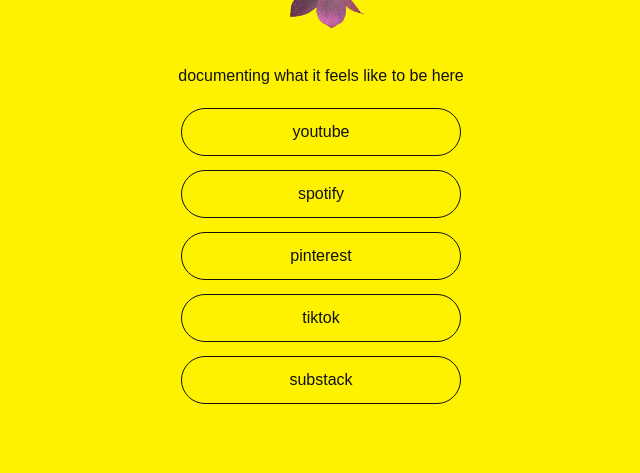
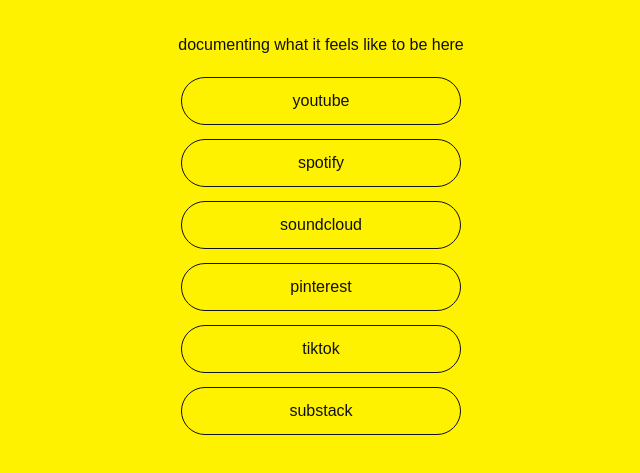
Before and after one commit to tatianaemily/tatis, a plain HTML site: page index.html in a window 1280 px wide. Shown: the part 271-744 px from the top of the page, without its empty margins (319-959 px from the left). Drawn offline with Linux system fonts and the light colour scheme.

Commit message:
Update index.html

```diff
--- a/index.html
+++ b/index.html
@@ -23,6 +23,8 @@
 
 <a href="https://open.spotify.com/user/d3qvvequ4fw3ftjyv4gkjp9d8?si=6ff88963d8504621" target="_blank">spotify</a>
 
+<a href="https://on.soundcloud.com/Dl78sR3UOoV2ROWiSC" target="_blank">soundcloud</a>
+
 <a href="https://pin.it/3keAfTQPG" target="_blank">pinterest</a>
 
 <a href="https://www.tiktok.com/@beautifullovelywoman?_r=1&_t=ZT-99qpWSaAq9W" target="_blank">tiktok</a>
```
